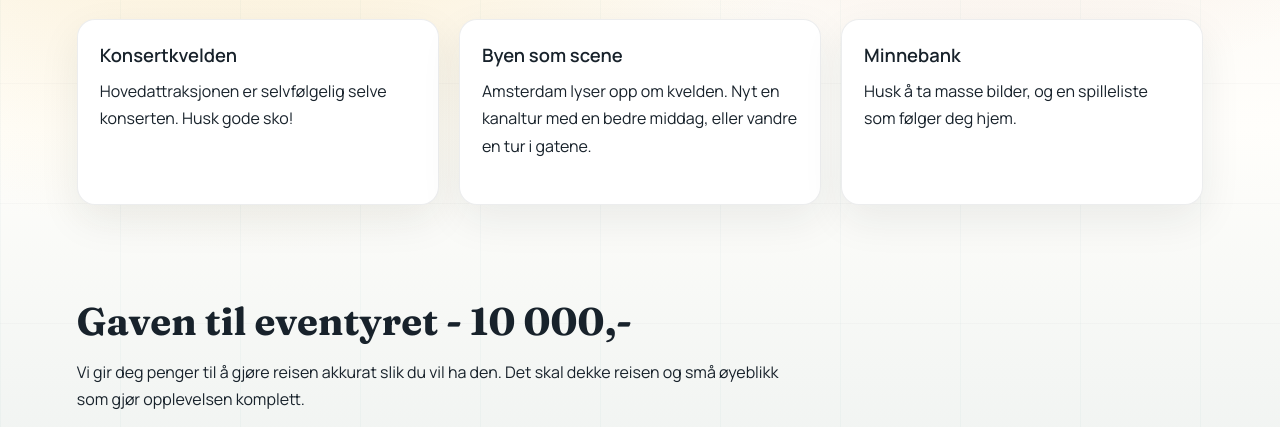
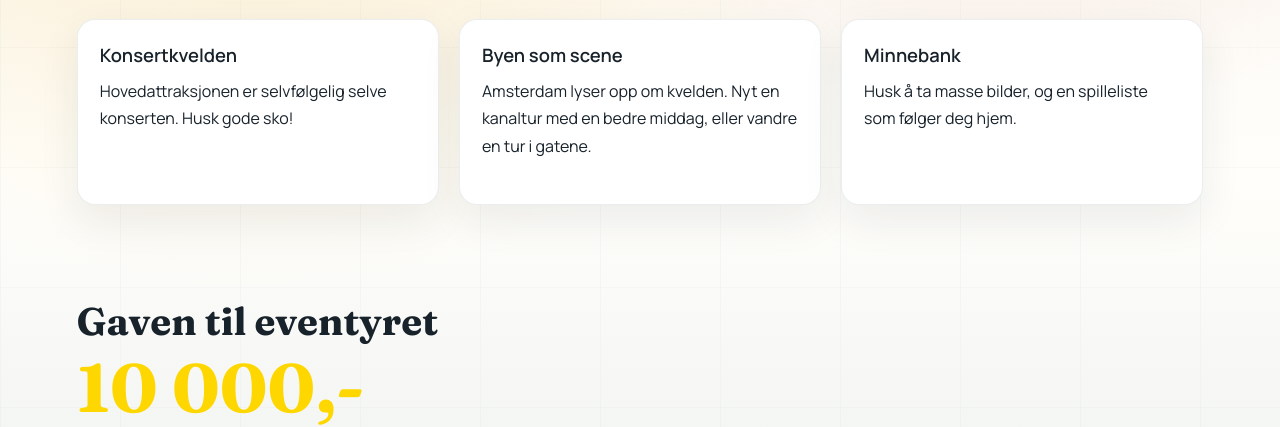
Before and after one commit to eistav/misc, a plain HTML site: page emma.html in a window 1280 px wide. Shown: the part 549-976 px from the top of the page. Drawn offline with Linux system fonts and the light colour scheme.

Commit message:
Update emma.html

```diff
--- a/emma.html
+++ b/emma.html
@@ -328,7 +328,7 @@
     </section>
 
     <section class="section" id="gaven" style="padding-top: 0;">
-      <h2 class="reveal">Gaven til eventyret - 10 000,-</h2>
+      <h2 class="reveal">Gaven til eventyret<br><span style="font-size: 68px; color: gold;">10 000,-</span></h2>
       <p class="reveal delay-1">Vi gir deg penger til å gjøre reisen akkurat slik du vil ha den. Det skal dekke reisen og små øyeblikk som gjør opplevelsen komplett.</p>
       <div class="highlight reveal delay-2">10 000,- er din frihet til å skape en Amsterdam-tur akkurat slik du drømmer om.</div>
     </section>
```
